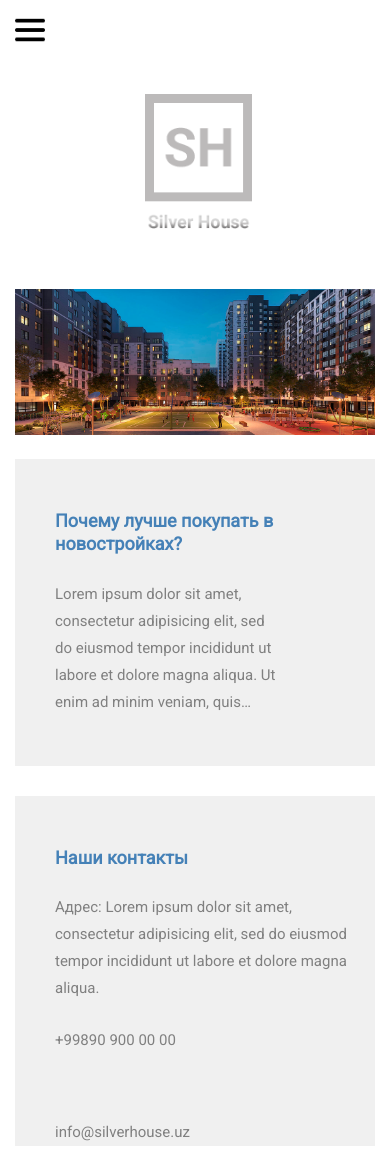
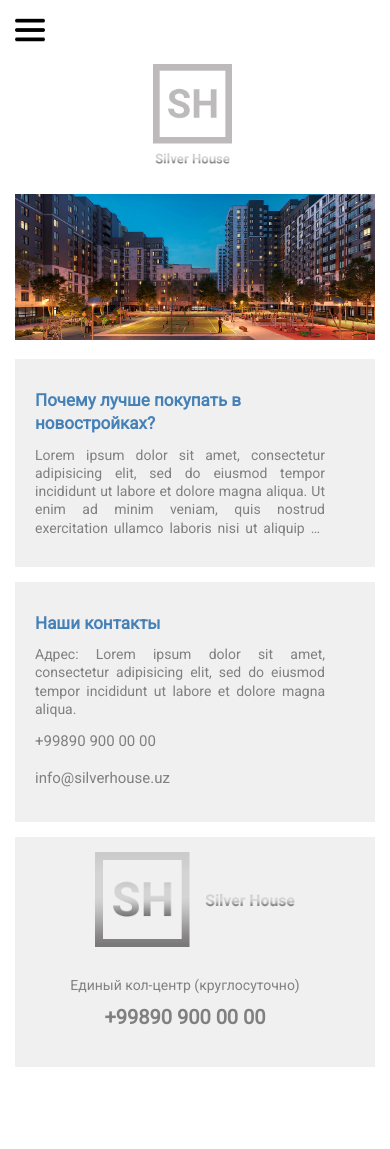
Before and after one commit to WHYGIKO/SilverHouse, a plain HTML site: page index.html in a window 390 px wide. Shown: the top 1149 px of the page. After the commit the page ends 1067 px from the top, so only its background shows below. Drawn offline with Linux system fonts and the light colour scheme.

Commit message:
media full

```diff
--- a/style/media.css
+++ b/style/media.css
@@ -11,6 +11,7 @@
     .right_box {
         max-width: 1200px;
         width: 100%;
+        padding-bottom: 50px;
     }
 }
 @media (max-width: 1150px) {
@@ -24,6 +25,7 @@
         font-size: 18px;
     }
     .box_text {
+        line-height: 130%;
         font-size: 15px;
     }
     .box_link {
@@ -38,16 +40,26 @@
         width: 100%;
     }
     .section {
-        margin-top: 25px;
+        margin-top: 20px;
         margin-bottom: 25px;
+    }
+    .left_box {
+        margin-bottom: 25px;
+    }
+    .left_box,
+    .right_box {
+        padding: 40px 80px 40px 30px;
     }
 }
 @media (max-width: 800px) {
-    .nav_logo {
+    .nav_logo  {
         width: 100px;
         height: 135px;
         margin-bottom: 60px;
         margin-top: 45px;
+    }
+    .nav {
+        padding: 10px 0;
     }
     .menu {
         display: block;
@@ -79,12 +91,33 @@
     #checkbox:checked~.nav_menu {
         transform: translateX(0%);
     }
+    .box_text {
+        text-align: justify;
+    }
     .section {
-        margin-top: 20px;
+        margin-top: 15px;
         margin-bottom: 20px;
+    }
+    .left_box {
+        margin-bottom: 20px;
+    }
+    .left_box .box_text {
+        display: -webkit-box;
+        -webkit-line-clamp: 7;
+        -webkit-box-orient: vertical;
+        overflow: scroll;
+    }
+    .box_link {
+        margin-bottom: 25px;
     }
 }
 @media (max-width: 750px) {
+    .nav_logo  {
+        width: 90px;
+        height: 110px;
+        margin-bottom: 40px;
+        margin-top: 25px;
+    }
     .left_box .box_text {
         display: -webkit-box;
         -webkit-line-clamp: 5;
@@ -102,21 +135,102 @@
         display: flex;
         flex-direction: column;
         align-items: center;
+        text-align: center;
     }
     .section {
-        margin-top: 15px;
+        margin-top: 10px;
         margin-bottom: 15px;
+    }
+    .left_box {
+        gap: 20px;
+        padding: 30px 50px 30px 20px;
+        margin-bottom: 15px;
+    }
+    .right_box {
+        gap: 20px;
+        padding: 30px 50px 30px 20px;
+    }
+    .box_link {
+        margin-bottom: 20px;
     }
 }
 @media (max-width: 650px) {
     .section {
     margin-top: 10px;
-    margin-bottom: 10px;
-}
+    }
+    .box_title {
+        font-size: 17px;
+    }
+    .box_text {
+        font-size: 14px;
+    }
+    .box_link {
+        margin-bottom: 15px;
+    }
 }
 @media (max-width: 600px) {
+    .nav_logo {
+        width: 85px;
+        height: 100px;
+        margin-top: 20px;
+        margin-bottom: 30px;
+    }
     .section {
     margin-top: 5px;
-    margin-bottom: 10px;
 }
+    .nav_menu {
+        padding: 30px 20px;
+    }
+    .nav_link {
+        font-size: 15px;
+    }
+    .footer_text {
+        font-size: 15px;
+    }
+    .footer_tel {
+        font-size: 25px;
+    }
+    .footer_img {
+        width: 225px;
+    }
+    .footer_tel {
+        margin-bottom: 30px;
+    }
 }
+@media (max-width: 500px) {
+    .nav_logo {
+        width: 85px;
+        height: 100px;
+        margin-top: 15px;
+        margin-bottom: 20px;
+    }
+    .left_box,
+    .right_box {
+        gap: 10px;
+    }
+    .footer_text {
+        font-size: 14px;
+    }
+    .footer_tel {
+        font-size: 20px;
+    }
+    .footer_img {
+        width: 200px;
+    }
+}
+@media (max-width: 400px) {
+    .section {
+        margin-top: 0;
+    }
+    .box_link {
+        margin-bottom: 0;
+    }
+    .footer_text {
+        margin-right: 20px;
+        margin-top: 30px;
+    }
+    .footer_tel {
+        margin-right: 20px;
+        margin-bottom: 20px;
+    }
+}
--- a/style/style.css
+++ b/style/style.css
@@ -116,9 +116,9 @@ body {
     font-family: Roboto;
     font-size: 16px;
     font-weight: 400;
-    padding-right: 40px;
-    padding-top: 46px;
-    padding-bottom: 10px;
+    margin-right: 40px;
+    margin-top: 46px;
+    margin-bottom: 10px;
 }
 .footer_tel {
     color: #808080;
@@ -126,7 +126,7 @@ body {
     font-size: 25px;
     font-weight: 700;
     line-height: 29.3px;
-    padding-right:45px;
+    margin-right:45px;
     text-decoration: none;
-    padding-bottom: 46px;
+    margin-bottom: 46px;
 }
```
